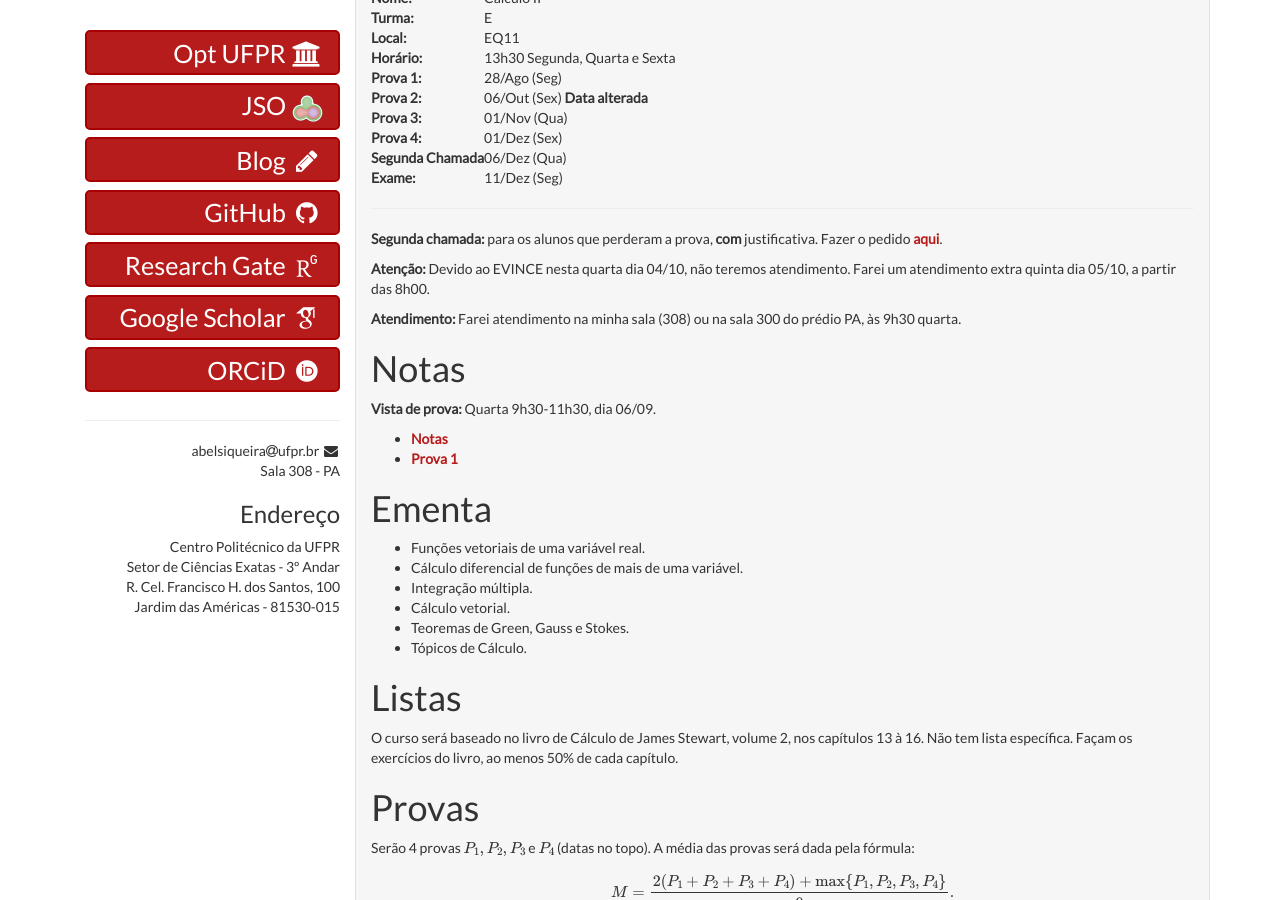
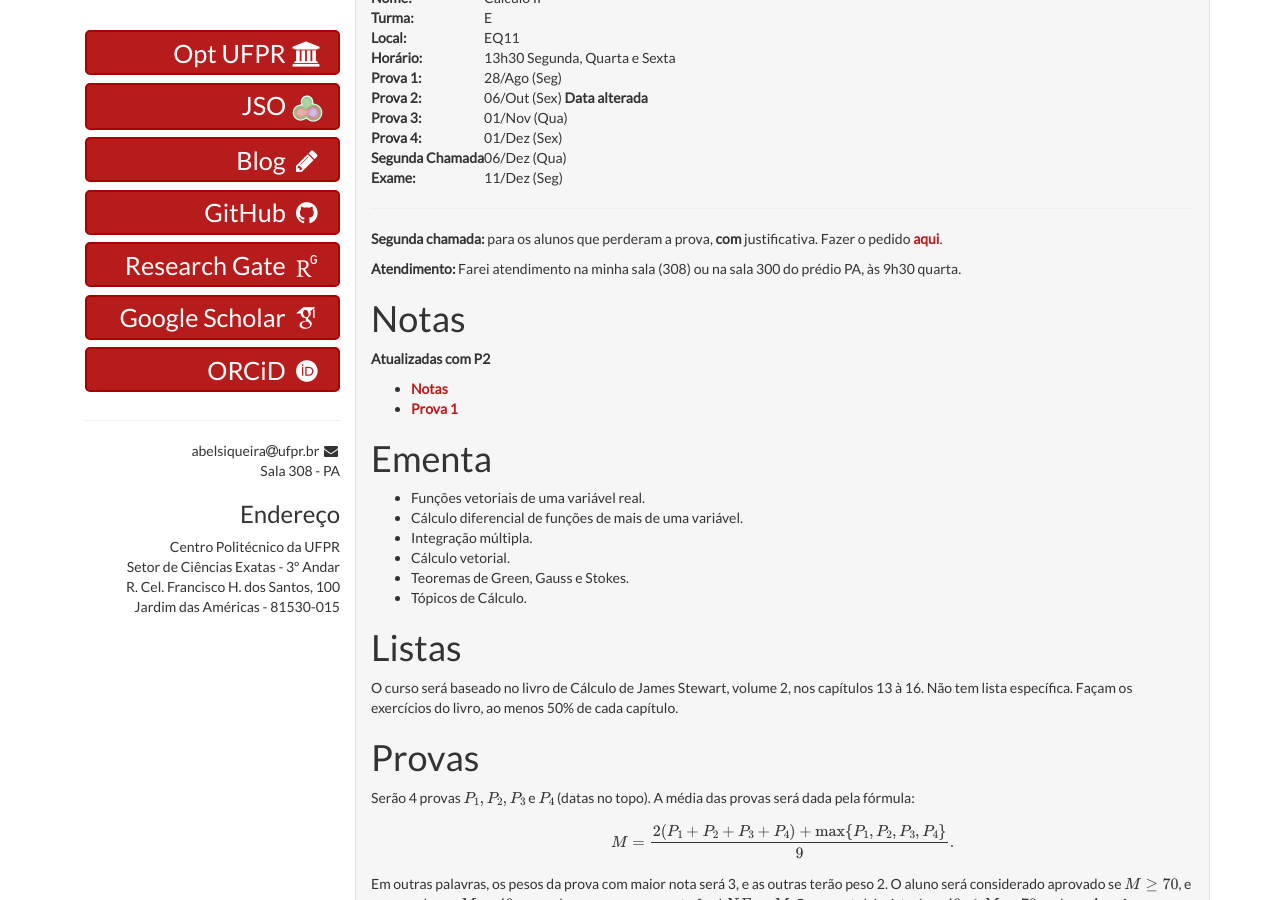
Before and after one commit to abelsiqueira/abelsiqueira.github.io-old, a Jekyll site: the page built from disciplinas/cm042-2017s2.md, in a window 1280 px wide and 900 px high, scrolled down 335 px. Built offline with Jekyll 4.4.1, drawn with Linux system fonts in a browser that asks for light colours; some web fonts are replaced; formulas are drawn with MathJax 3.

Commit message:
Adiciona notas de P2 de cm042

```diff
--- a/disciplinas/cm042-2017s2.md
+++ b/disciplinas/cm042-2017s2.md
@@ -25,15 +25,12 @@
 **Segunda chamada:** para os alunos que perderam a prova, **com** justificativa.
 Fazer o pedido [aqui](http://www.mat.ufpr.br/departamento/documentos.html).
 
-**Atenção:** Devido ao EVINCE nesta quarta dia 04/10, não teremos atendimento.
-Farei um atendimento extra quinta dia 05/10, a partir das 8h00.
-
 **Atendimento:** Farei atendimento na minha sala (308) ou na sala 300 do prédio
 PA, às 9h30 quarta.
 
 # Notas
 
-**Vista de prova:** Quarta 9h30-11h30, dia 06/09.
+**Atualizadas com P2**
 
 - [Notas]({{site.baseurl}}/disciplinas/cm042/notas-2017s2.pdf)
 - [Prova 1]({{site.baseurl}}/disciplinas/cm042/prova1-2017s2.pdf)
```
Also changed, not shown: 1 other file.
